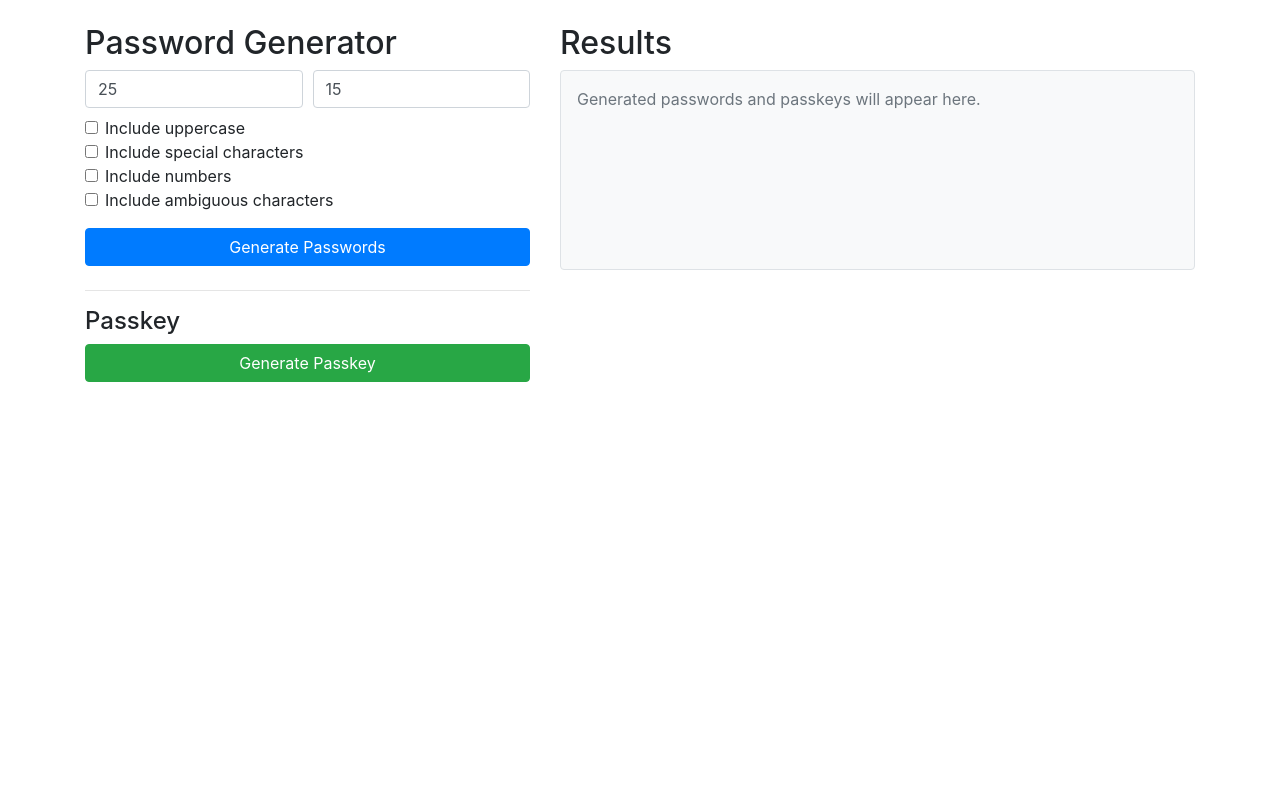
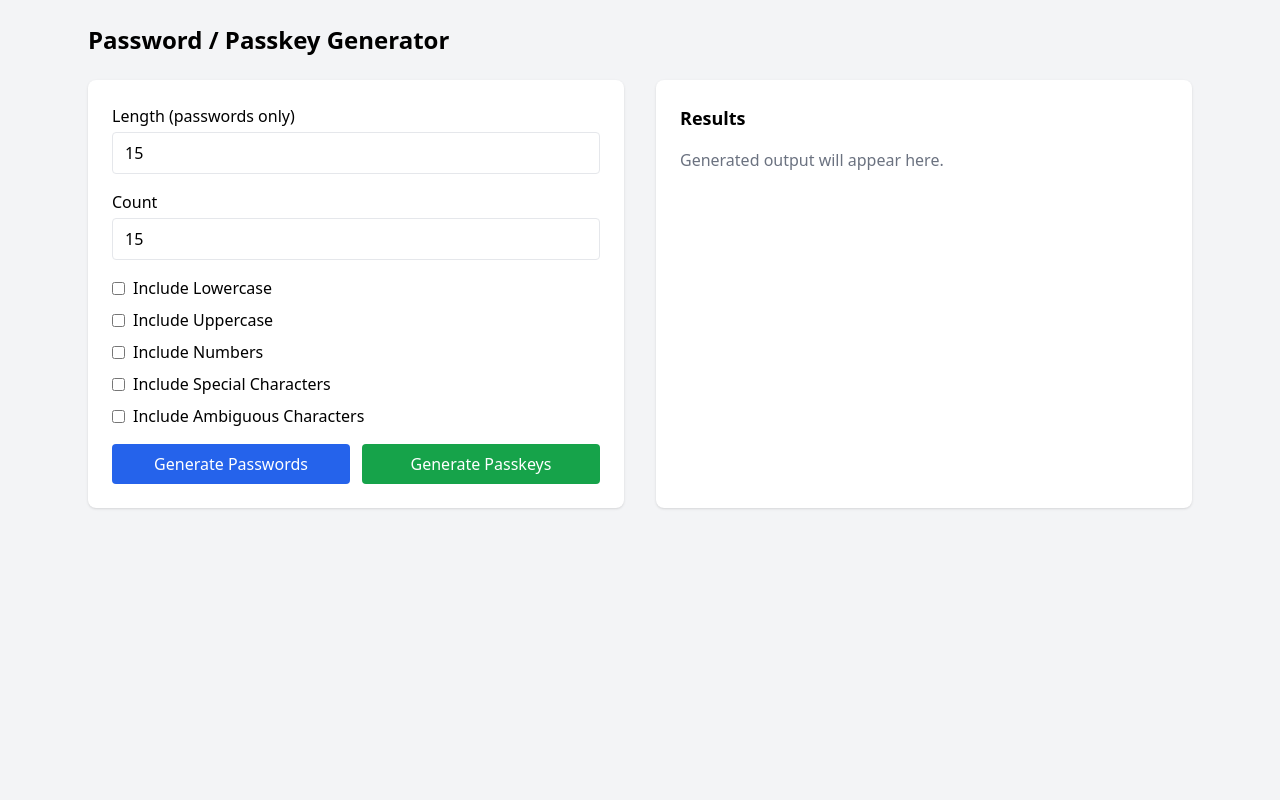
Before and after one commit to collin-clark/password-generator, a Flask app: page / in a window 1280 px wide. Run offline with Flask 3, Linux system fonts and the light colour scheme; some libraries are stand-ins or nearby versions.

Commit message:
Update home.html

```diff
--- a/templates/home.html
+++ b/templates/home.html
@@ -2,133 +2,126 @@
 <html lang="en">
 <head>
     <meta charset="utf-8">
-    <title>Password & Passkey Generator</title>
-    <link rel="stylesheet" href="https://stackpath.bootstrapcdn.com/bootstrap/4.1.3/css/bootstrap.min.css">
+    <title>Password Generator</title>
+    <meta name="viewport" content="width=device-width, initial-scale=1">
+    <script src="https://cdn.tailwindcss.com"></script>
+
+    <script>
+        function copyResults() {
+            const text = document.getElementById("results-text");
+            navigator.clipboard.writeText(text.innerText);
+        }
+    </script>
 </head>
-<body>
-<div class="container mt-4">
-  <div class="row">
+<body class="bg-gray-100 min-h-screen">
 
-    <!-- LEFT COLUMN -->
-    <div class="col-md-5">
+<div class="max-w-6xl mx-auto p-6">
 
-      <h2>Password Generator</h2>
+    <h1 class="text-2xl font-semibold mb-6">
+        Password / Passkey Generator
+    </h1>
 
-      <!-- Password Form -->
-      <form id="passwordForm" class="mb-4 text-left">
+    <div class="grid grid-cols-1 md:grid-cols-2 gap-8">
 
-        <div class="form-row">
-          <div class="col">
-            <input type="number" class="form-control" name="howmanypasswords"
-                   placeholder="How many passwords" min="1" value=25>
-          </div>
-          <div class="col">
-            <input type="number" class="form-control" name="length"
-                   placeholder="Password length" min="1" value=15>
-          </div>
+        <!-- FORM -->
+        <div class="bg-white p-6 rounded-lg shadow">
+            <form method="post" action="{{ url_for('generate') }}" class="space-y-4">
+
+                <div>
+                    <label class="block font-medium mb-1">Length (passwords only)</label>
+                    <input type="number" name="length"
+                           value="{{ form.length if form else 15 }}"
+                           class="w-full border rounded px-3 py-2">
                 </div>
 
-        <div class="form-check mt-2">
-          <input class="form-check-input" type="checkbox" name="uppercase" id="uppercase">
-          <label class="form-check-label" for="uppercase">Include uppercase</label>
+                <div>
+                    <label class="block font-medium mb-1">Count</label>
+                    <input type="number" name="howmanypasswords"
+                           value="{{ form.howmanypasswords if form else 15 }}"
+                           class="w-full border rounded px-3 py-2">
                 </div>
 
-        <div class="form-check">
-          <input class="form-check-input" type="checkbox" name="special" id="special">
-          <label class="form-check-label" for="special">Include special characters</label>
+                <div class="space-y-2">
+                    <label class="flex items-center gap-2">
+                        <input type="checkbox" name="lowercase"
+                               {% if form and form.get("lowercase") %}checked{% endif %}>
+                        Include Lowercase
+                    </label>
+
+                    <label class="flex items-center gap-2">
+                        <input type="checkbox" name="uppercase"
+                               {% if form and form.get("uppercase") %}checked{% endif %}>
+                        Include Uppercase
+                    </label>
+
+                    <label class="flex items-center gap-2">
+                        <input type="checkbox" name="numbers"
+                               {% if form and form.get("numbers") %}checked{% endif %}>
+                        Include Numbers
+                    </label>
+
+                    <label class="flex items-center gap-2">
+                        <input type="checkbox" name="special"
+                               {% if form and form.get("special") %}checked{% endif %}>
+                        Include Special Characters
+                    </label>
+
+                    <label class="flex items-center gap-2">
+                        <input type="checkbox" name="annoy"
+                               {% if form and form.get("annoy") %}checked{% endif %}>
+                        Include Ambiguous Characters
+                    </label>
                 </div>
 
-        <div class="form-check">
-          <input class="form-check-input" type="checkbox" name="numbers" id="numbers">
-          <label class="form-check-label" for="numbers">Include numbers</label>
+                <div class="flex gap-3">
+                    <button name="action" value="password"
+                            class="flex-1 bg-blue-600 text-white py-2 rounded hover:bg-blue-700">
+                        Generate Passwords
+                    </button>
+
+                    <button name="action" value="passkey"
+                            class="flex-1 bg-green-600 text-white py-2 rounded hover:bg-green-700">
+                        Generate Passkeys
+                    </button>
                 </div>
 
-        <div class="form-check">
-          <input class="form-check-input" type="checkbox" name="annoy" id="annoy">
-          <label class="form-check-label" for="annoy">Include ambiguous characters</label>
+            </form>
         </div>
 
-        <button class="btn btn-primary mt-3 w-100">
-          Generate Passwords
+        <!-- RESULTS -->
+        <div class="bg-white p-6 rounded-lg shadow">
+
+            <div class="flex items-center justify-between mb-4">
+                <h2 class="text-lg font-semibold">
+                    {{ result_type or "Results" }}
+                </h2>
+
+                {% if result %}
+                <button onclick="copyResults()"
+                        class="text-sm bg-gray-200 px-3 py-1 rounded hover:bg-gray-300">
+                    Copy
                 </button>
-      </form>
+                {% endif %}
+            </div>
 
-      <hr>
-
-      <!-- Passkey -->
-      <h4>Passkey</h4>
-      <form id="passkeyForm">
-        <button class="btn btn-success w-100">
-          Generate Passkey
-        </button>
-      </form>
+            {% if error %}
+                <p class="text-red-600">{{ error }}</p>
+            {% elif result %}
+                <pre id="results-text"
+                     class="space-y-2 max-h-[400px] overflow-y-auto font-mono text-sm whitespace-pre-wrap">
+{{ result }}
+                </pre>
+            {% else %}
+                <p class="text-gray-500">
+                    Generated output will appear here.
+                </p>
+            {% endif %}
 
         </div>
 
-    <!-- RIGHT COLUMN -->
-    <div class="col-md-7">
-      <h2>Results</h2>
-
-      <div id="results" class="border rounded p-3 bg-light" style="min-height: 200px;">
-        <p class="text-muted">Generated passwords and passkeys will appear here.</p>
-      </div>
     </div>
 
 </div>
-</div>
 
-<script>
-const resultsDiv = document.getElementById("results");
-
-// Password form submission
-document.getElementById("passwordForm").addEventListener("submit", async (e) => {
-    e.preventDefault();
-    resultsDiv.innerHTML = "Generating passwords...";
-
-    const formData = Object.fromEntries(new FormData(e.target).entries());
-    formData.action = "password";
-    // Convert checkboxes to booleans
-    formData.uppercase = formData.uppercase ? true : false;
-    formData.special = formData.special ? true : false;
-    formData.numbers = formData.numbers ? true : false;
-    formData.annoy = formData.annoy ? true : false;
-
-    const res = await fetch("/generate", {
-        method: "POST",
-        headers: { "Content-Type": "application/json" },
-        body: JSON.stringify(formData)
-    });
-    const data = await res.json();
-
-    if (data.error) {
-        resultsDiv.innerHTML = `<div class="alert alert-danger">${data.error}</div>`;
-        return;
-    }
-
-    resultsDiv.innerHTML = "<h3> </h3><ul>" +
-        data.passwords.map(p => `<li>${p}</li>`).join("") +
-        "</ul>";
-});
-
-// Passkey form submission
-document.getElementById("passkeyForm").addEventListener("submit", async (e) => {
-    e.preventDefault();
-    resultsDiv.innerHTML = "Generating passkey...";
-
-    const res = await fetch("/generate", {
-        method: "POST",
-        headers: { "Content-Type": "application/json" },
-        body: JSON.stringify({ action: "passkey" })
-    });
-    const data = await res.json();
-
-    if (data.error) {
-        resultsDiv.innerHTML = `<div class="alert alert-danger">${data.error}</div>`;
-        return;
-    }
-
-    resultsDiv.innerHTML = `<h3> </h3><p>${data.passkey}</p>`;
-});
-</script>
 </body>
 </html>
```
Lines whose indentation alone changed are shown as unchanged.
